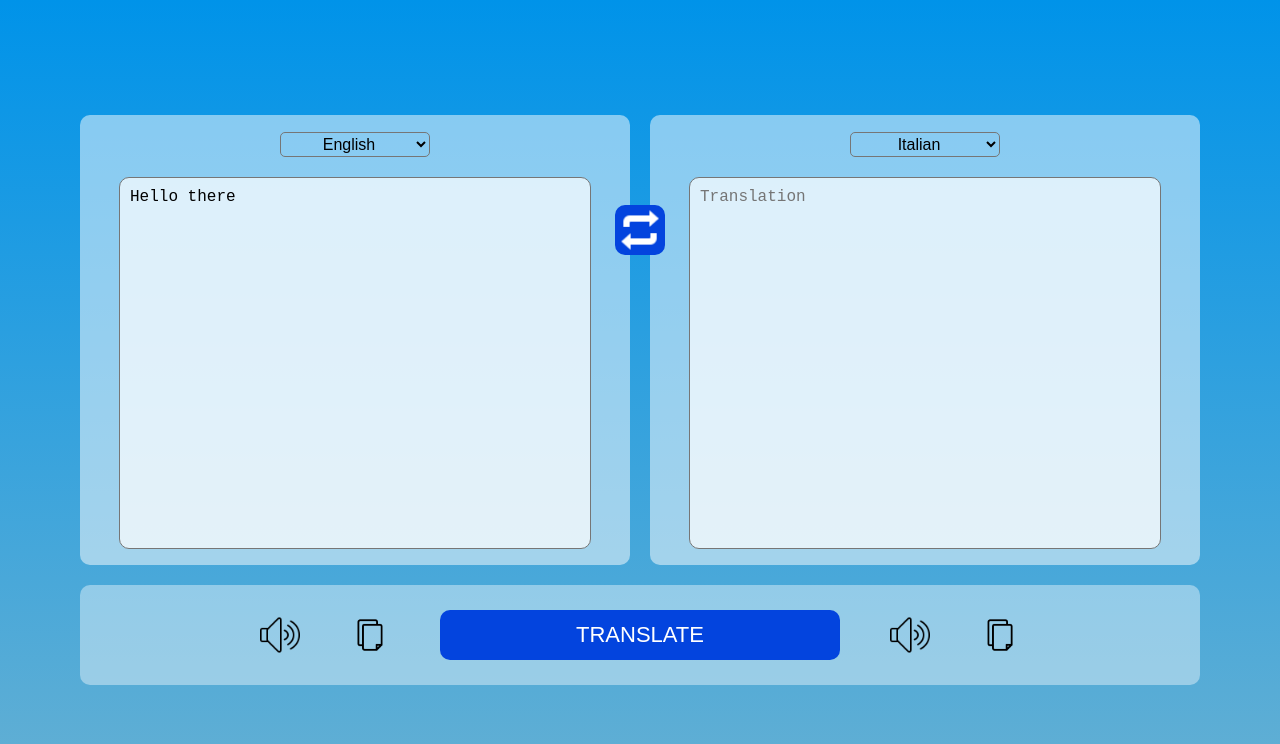
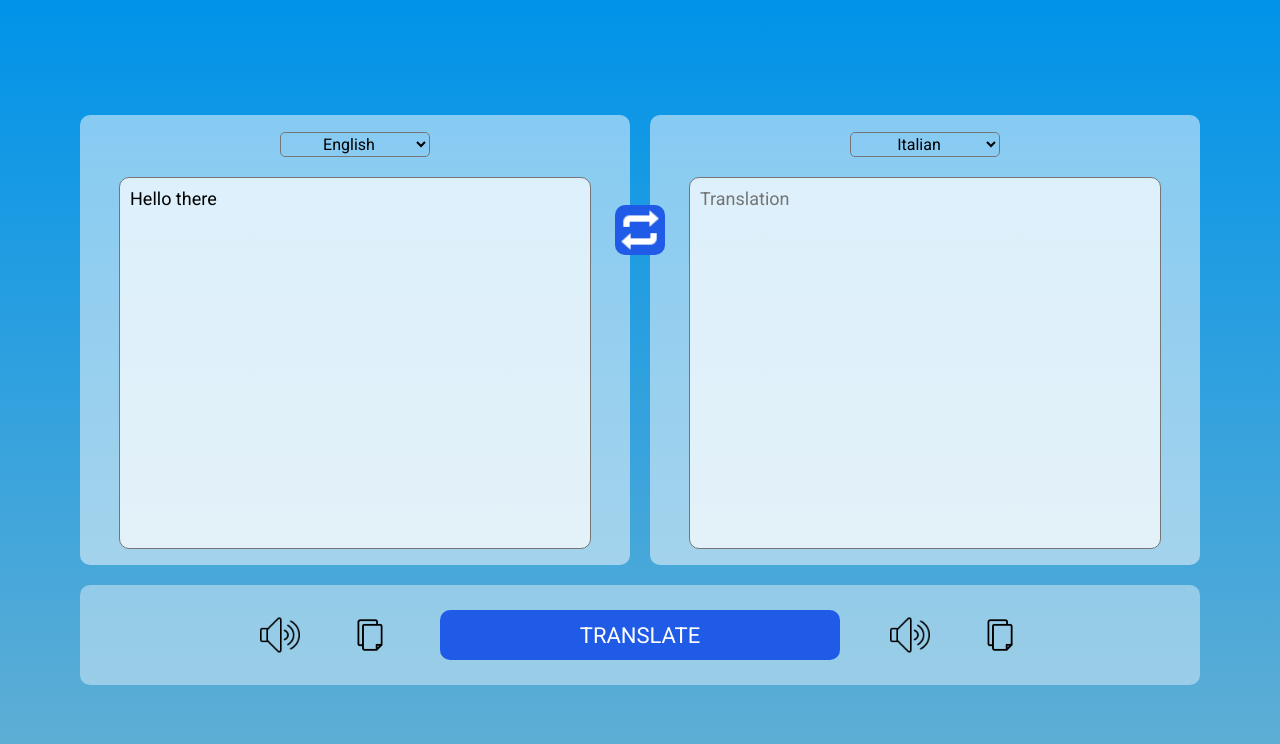
Before and after one commit to Stjepan1999/translate-app, a plain HTML site: page index.html in a window 1280 px wide. Drawn offline with Linux system fonts and the light colour scheme.

Commit message:
Add font

```diff
--- a/style.css
+++ b/style.css
@@ -1,6 +1,8 @@
+@import url('https://fonts.googleapis.com/css2?family=Roboto&display=swap');
+
 :root {
-    --button-color: rgba(3, 68, 222, 1);
-    --button-hover: rgba(0, 54, 179, 1);
+    --button-color: rgb(32, 91, 231);
+    --button-hover: rgb(0, 63, 212);
 }
 
 html,
@@ -50,13 +52,15 @@ textarea {
     resize: none;
     border-radius: 10px;
     padding: 10px;
-    font-size: 16px;
+    font-size: 18px;
+    font-family: 'Roboto', sans-serif;
 }
 select {
     width: 150px;
     height: 25px;
     border-radius: 5px;
     font-size: 16px;
+    font-family: 'Roboto', sans-serif;
     text-align: center;
     outline: none;
     background: none;
@@ -79,6 +83,8 @@ select {
     border-radius: 10px;
     border: none;
     font-size: 22px;
+    font-family: 'Roboto', sans-serif;
+
     color: rgba(255, 255, 255, 1);
     background-color: var(--button-color);
 }
```
